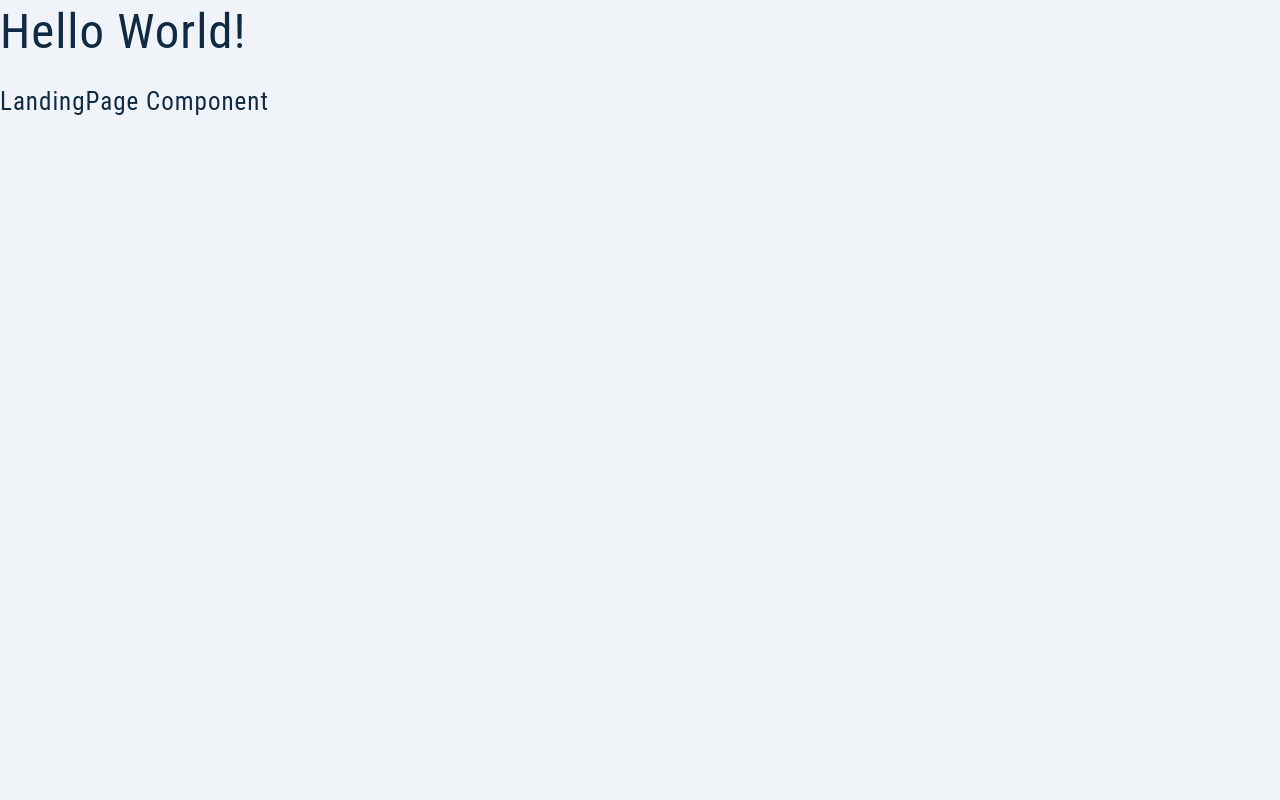
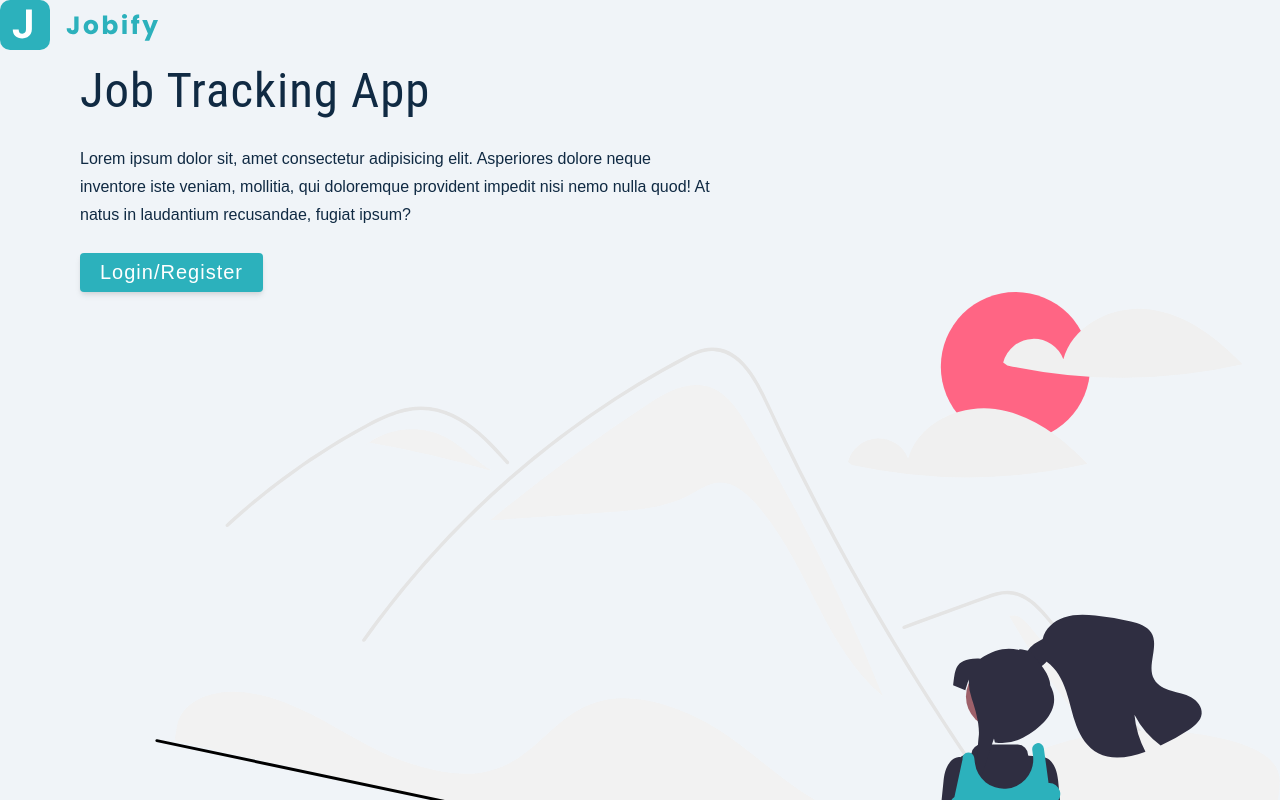
Before and after one commit to nick-tester/jobify, a React (Create React App) app in the folder client/: page / in a window 1280 px wide. Shown: the top 800 px of the page. Built offline with nearby package versions, Linux system fonts and the light colour scheme.

Commit message:
client: landing page structure

```diff
--- a/client/src/App.js
+++ b/client/src/App.js
@@ -1,10 +1,13 @@
+import { BrowserRouter as Router, Routes, Route } from "react-router-dom";
+
 import LandingPage from "./pages/LandingPage";
 
 const App = () => {
-    return <>
-        <h1>hello world!</h1>
-        <LandingPage />
-    </>
+    return <Router>
+        <Routes>
+            <Route path="/" element={<LandingPage />} />
+        </Routes>
+    </Router>
 };
 
 export default App;
--- a/client/src/pages/LandingPage.js
+++ b/client/src/pages/LandingPage.js
@@ -1,12 +1,28 @@
+import styled from "styled-components";
+
 import logo from "../assets/images/logo.svg";
 import main from "../assets/images/main.svg";
 
 const LandingPage = () => {
     return (
-        <>
-            <h4> LandingPage component</h4>
-        </>
+        <Wrapper>
+            <nav>
+                <img src={logo} alt="logo-j" />
+            </nav>
+            <div className="container page">
+                <div className="info">
+                    <h1>job tracking app</h1>
+                    <p>Lorem ipsum dolor sit, amet consectetur adipisicing elit. Asperiores dolore neque inventore iste veniam, mollitia, qui doloremque provident impedit nisi nemo nulla quod! At natus in laudantium recusandae, fugiat ipsum?</p>
+                    <button className="btn btn-hero">login/register</button>
+                </div>
+            </div>
+            <img src={main} alt="job hunt" className="img main-img" />
+        </Wrapper>
     )
-}
+};
+
+const Wrapper = styled.main`
+
+`
 
 export default LandingPage;
```
Also changed, not shown: 1 other file (tests, documents, lock files or other folders).
